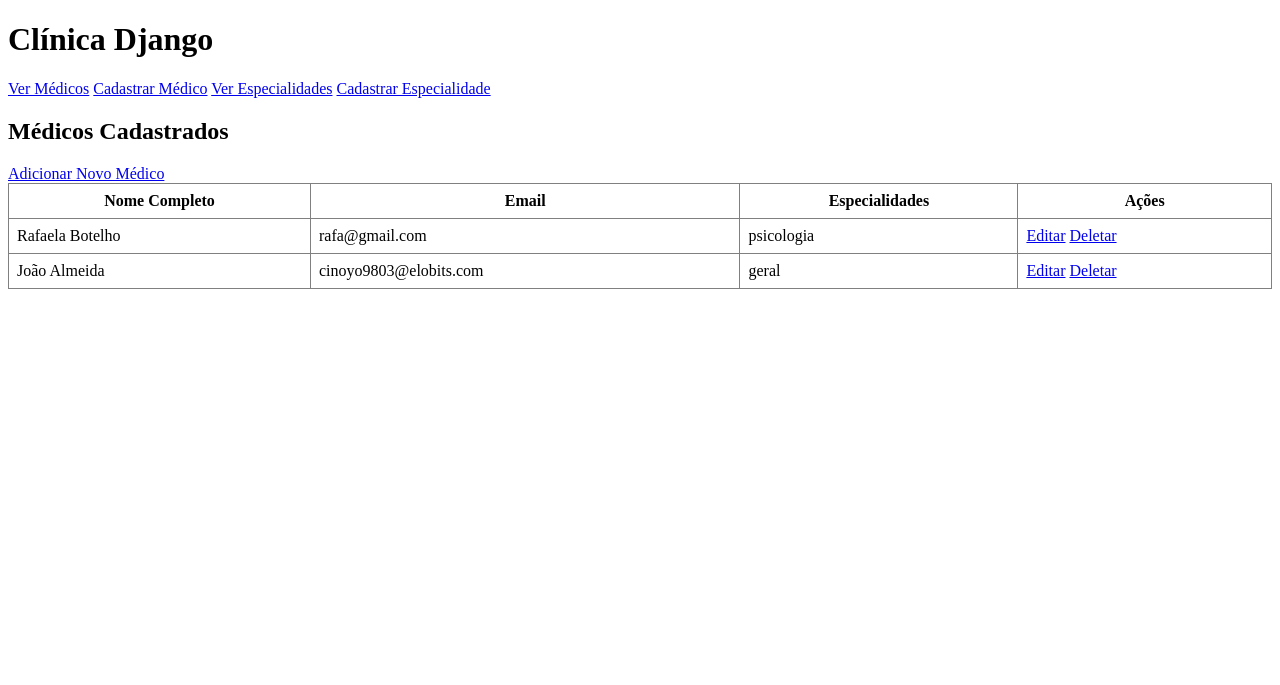
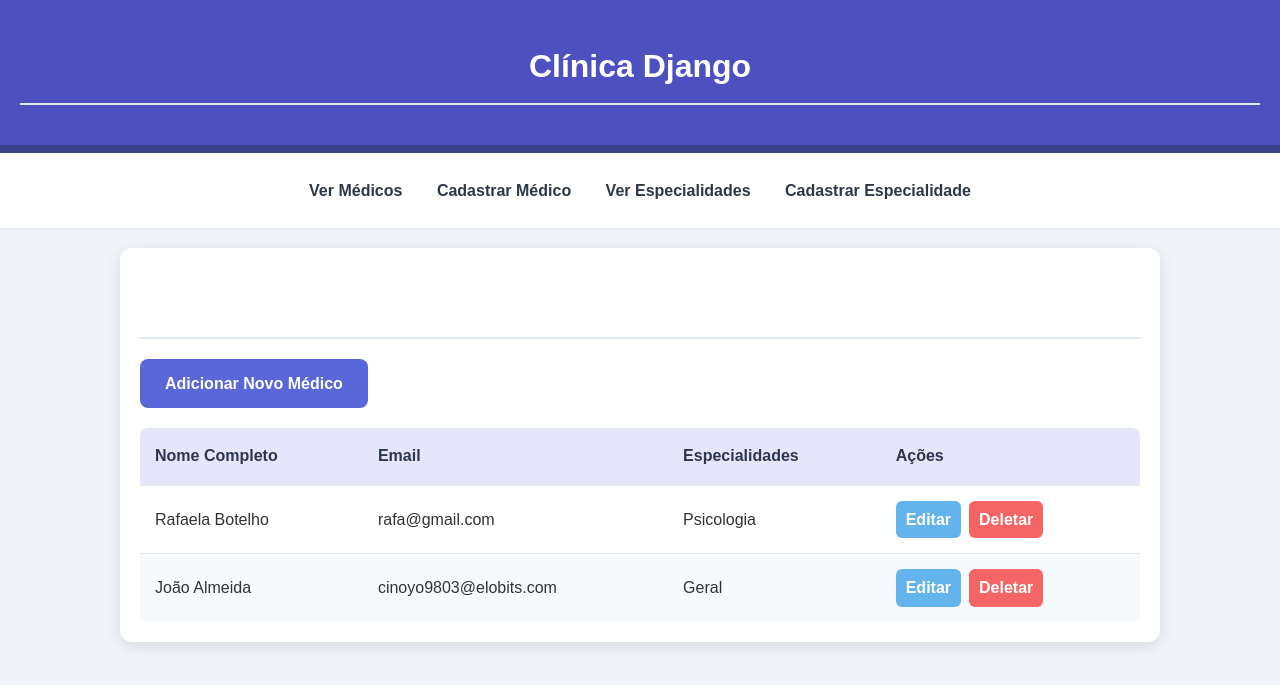
Before and after one commit to brubsb/exercicio_django, a Django app: page /medicos/ in a window 1280 px wide. Shown: the top 685 px of the page. Run offline with Django 5.2, Linux system fonts and the light colour scheme; data comes from the database, SQL or seed files in the repository; both versions use the stored data as it was after the commit.

Commit message:
adicionando css

```diff
--- /dev/null
+++ b/medico/static/css/style.css
@@ -0,0 +1,224 @@
+/* Estilos gerais */
+body {
+    font-family: 'Arial', sans-serif;
+    background-color: #f0f4f8; /* Fundo cinza claro */
+    color: #333;
+    line-height: 1.6;
+    margin: 0;
+    padding: 0;
+}
+
+.container {
+    max-width: 1000px;
+    margin: 20px auto;
+    padding: 20px;
+    background-color: #ffffff;
+    border-radius: 12px;
+    box-shadow: 0 4px 15px rgba(0, 0, 0, 0.1);
+}
+
+h1, h2 {
+    color: #ffffff; /* Título em cinza escuro */
+    border-bottom: 2px solid #e2e8f0;
+    padding-bottom: 10px;
+    margin-bottom: 20px;
+}
+
+a {
+    color: #5a67d8; /* Azul suave para links */
+    text-decoration: none;
+    transition: color 0.3s ease;
+}
+
+a:hover {
+    color: #434190;
+}
+
+/* Header e Navegação */
+header {
+    background-color: #4c51bf; /* Azul escuro no cabeçalho */
+    color: #ffffff;
+    padding: 20px;
+    text-align: center;
+    border-bottom: 8px solid #3c418c;
+}
+
+nav {
+    background-color: #ffffff;
+    text-align: center;
+    padding: 15px;
+    box-shadow: 0 2px 5px rgba(0, 0, 0, 0.05);
+}
+
+nav a {
+    display: inline-block;
+    padding: 10px 15px;
+    font-weight: bold;
+    color: #2d3748;
+    border-radius: 8px;
+    transition: background-color 0.3s ease;
+}
+
+nav a:hover {
+    background-color: #e2e8f0;
+    color: #2d3748;
+}
+
+/* Formulários */
+form {
+    background-color: #f7fafc; /* Fundo do formulário cinza muito claro */
+    padding: 25px;
+    border-radius: 10px;
+    box-shadow: inset 0 1px 3px rgba(0, 0, 0, 0.05);
+}
+
+.form-group {
+    margin-bottom: 20px;
+}
+
+label {
+    display: block;
+    margin-bottom: 8px;
+    font-weight: bold;
+    color: #4a5568;
+}
+
+input[type="text"],
+input[type="email"],
+select {
+    width: 100%;
+    padding: 12px;
+    border: 1px solid #cbd5e0;
+    border-radius: 8px;
+    box-sizing: border-box;
+    font-size: 16px;
+    transition: border-color 0.3s ease, box-shadow 0.3s ease;
+}
+
+input[type="text"]:focus,
+input[type="email"]:focus,
+select:focus {
+    outline: none;
+    border-color: #667eea;
+    box-shadow: 0 0 0 3px rgba(102, 110, 234, 0.2);
+}
+
+/* Botões */
+button[type="submit"],
+.btn {
+    display: inline-block;
+    padding: 12px 25px;
+    font-size: 16px;
+    font-weight: bold;
+    color: #ffffff;
+    background-color: #5a67d8; /* Azul do botão principal */
+    border: none;
+    border-radius: 8px;
+    cursor: pointer;
+    transition: background-color 0.3s ease, transform 0.2s ease, box-shadow 0.3s ease;
+    text-align: center;
+}
+
+button[type="submit"]:hover,
+.btn:hover {
+    background-color: #434190; /* Roxo mais escuro ao passar o mouse */
+    transform: translateY(-2px);
+    box-shadow: 0 4px 10px rgba(0, 0, 0, 0.15);
+}
+
+.btn-secondary {
+    background-color: #e2e8f0;
+    color: #4a5568;
+    border: 1px solid #cbd5e0;
+}
+
+.btn-secondary:hover {
+    background-color: #cbd5e0;
+    color: #4a5568;
+}
+
+/* Tabelas */
+.table-container {
+    overflow-x: auto;
+}
+
+table {
+    width: 100%;
+    border-collapse: collapse;
+    margin-top: 20px;
+    box-shadow: 0 4px 8px rgba(0, 0, 0, 0.05);
+    background-color: #ffffff;
+    border-radius: 8px;
+    overflow: hidden;
+}
+
+table thead {
+    background-color: #e6e6fa; /* Lavanda suave para o cabeçalho da tabela */
+    color: #2d3748;
+    border-bottom: 2px solid #e2e8f0; /* Adiciona uma borda mais forte para separar o cabeçalho */
+}
+
+table th,
+table td {
+    padding: 15px;
+    text-align: left;
+    /* Removido o border-bottom individual das células */
+}
+
+/* Adiciona um fundo listrado para separar visualmente as linhas */
+table tbody tr {
+    border-bottom: 1px solid #e2e8f0; /* Adiciona a borda à linha inteira */
+}
+
+table tbody tr:nth-child(even) {
+    background-color: #f7fafc; /* Fundo cinza muito claro para linhas pares */
+}
+
+table tbody tr:last-child {
+    border-bottom: none; /* Remove a borda da última linha */
+}
+
+table tbody tr:hover {
+    background-color: #e2e8f0; /* Fundo mais escuro ao passar o mouse */
+}
+
+.no-data-row {
+    text-align: center;
+    font-style: italic;
+    color: #718096;
+}
+
+.table-actions {
+    display: flex; /* Permite o uso de flexbox */
+    flex-direction: row; /* Alinha os itens na mesma linha */
+    align-items: center; /* Alinha os itens verticalmente no centro */
+    gap: 8px; /* Adiciona um pequeno espaço entre os botões */
+}
+
+.action-edit,
+.action-delete {
+    padding: 6px 10px; /* Reduz o preenchimento para tornar os botões menores */
+    border-radius: 6px;
+    font-weight: bold;
+    /* Removido o 'width: 100%' para que os botões não ocupem toda a largura */
+    box-sizing: border-box;
+    text-align: center;
+}
+
+.action-edit {
+    background-color: #63b3ed; /* Azul claro para 'Editar' */
+    color: #ffffff;
+}
+
+.action-edit:hover {
+    background-color: #4299e1;
+}
+
+.action-delete {
+    background-color: #f56565; /* Vermelho suave para 'Deletar' */
+    color: #ffffff;
+}
+
+.action-delete:hover {
+    background-color: #e53e3e;
+}
--- a/medico/templates/medico/base.html
+++ b/medico/templates/medico/base.html
@@ -1,22 +1,26 @@
+{% load static %}
 <!DOCTYPE html>
 <html lang="pt-br">
 <head>
     <meta charset="UTF-8">
+    <meta name="viewport" content="width=device-width, initial-scale=1.0">
     <title>Gestão da Clínica</title>
+    <link rel="stylesheet" href="{% static 'css/style.css' %}">
 </head>
 <body>
     <header>
         <h1>Clínica Django</h1>
     </header>
     <nav>
-        <!-- Estes links agora vão funcionar! -->
         <a href="{% url 'lista_medicos' %}">Ver Médicos</a>
         <a href="{% url 'cadastrar_medico' %}">Cadastrar Médico</a>
         <a href="{% url 'lista_especialidades' %}">Ver Especialidades</a>
         <a href="{% url 'cadastrar_especialidade' %}">Cadastrar Especialidade</a>
     </nav>
     <main>
-        {% block content %}{% endblock %}
+        <div class="container">
+            {% block content %}{% endblock %}
+        </div>
     </main>
 </body>
 </html>
--- a/medico/templates/medico/lista_medicos.html
+++ b/medico/templates/medico/lista_medicos.html
@@ -1,42 +1,41 @@
 {% extends 'medico/base.html' %}
+{% load static %}
 
 {% block content %}
     <h2>Médicos Cadastrados</h2>
-    <a href="{% url 'cadastrar_medico' %}">Adicionar Novo Médico</a>
+    <a href="{% url 'cadastrar_medico' %}" class="btn">Adicionar Novo Médico</a>
 
-
-
-    <table border="1" style="width:100%; border-collapse: collapse;">
+    <div class="table-container">
+        <table>
             <thead>
                 <tr>
-                <th style="padding: 8px;">Nome Completo</th>
-                <th style="padding: 8px;">Email</th>
-                <th style="padding: 8px;">Especialidades</th>
-                <th style="padding: 8px;">Ações</th>
+                    <th>Nome Completo</th>
+                    <th>Email</th>
+                    <th>Especialidades</th>
+                    <th>Ações</th>
                 </tr>
             </thead>
             <tbody>
                 {% for medico in medicos %}
                 <tr>
-                <td style="padding: 8px;">{{ medico.nome }} {{ medico.sobrenome }}</td>
-                <td style="padding: 8px;">{{ medico.email }}</td>
-                <td style="padding: 8px;">
+                    <td data-label="Nome Completo">{{ medico.nome }} {{ medico.sobrenome }}</td>
+                    <td data-label="Email">{{ medico.email }}</td>
+                    <td data-label="Especialidades">
                         {% for esp in medico.nome_especialidade.all %}
-                        {{ esp.nome_especialidade }}{% if not forloop.last %}, {% endif %}
+                            {{ esp.nome_especialidade|capfirst }}{% if not forloop.last %}, {% endif %}
                         {% endfor %}
                     </td>
-                <td style="padding: 8px;">
-                   <!-- ... dentro do loop for ... -->
-                    <a href="{% url 'editar_medico' medico.id %}">Editar</a>
-                    <a href="{% url 'deletar_medico' medico.id %}">Deletar</a>
-
+                    <td data-label="Ações" class="table-actions">
+                        <a href="{% url 'editar_medico' medico.id %}" class="action-edit">Editar</a>
+                        <a href="{% url 'deletar_medico' medico.id %}" class="action-delete">Deletar</a>
                     </td>
                 </tr>
                 {% empty %}
                 <tr>
-                <td colspan="4" style="text-align: center; padding: 8px;">Nenhum médico cadastrado.</td>
+                    <td colspan="4" class="no-data-row">Nenhum médico cadastrado.</td>
                 </tr>
                 {% endfor %}
             </tbody>
         </table>
+    </div>
 {% endblock %}
--- a/medico/views.py
+++ b/medico/views.py
@@ -3,17 +3,17 @@ from django.shortcuts import render, redirect
 from .models import Medico, Especialidade
 
 def lista_especialidades(request):
-    """Busca e exibe todas as especialidades cadastradas."""
+    #Busca e exibe todas as especialidades cadastradas.
     contexto = {'especialidades': Especialidade.objects.all()}
     return render(request, 'medico/lista_especialidades.html', context=contexto)
 
 def lista_medicos(request):
-    """Busca e exibe todos os médicos cadastrados."""
+    #Busca e exibe todos os médicos cadastrados.
     contexto = {'medicos': Medico.objects.all()}
     return render(request, 'medico/lista_medicos.html', context=contexto)
 
 def cadastro_especialidade(request):
-    """Exibe o formulário (GET) e salva os dados (POST)."""
+    #Exibe o formulário (GET) e salva os dados (POST).
     if request.method == 'POST':
         nome_digitado = request.POST.get('nome_especialidade')
         if nome_digitado:
@@ -23,7 +23,7 @@ def cadastro_especialidade(request):
     return render(request, 'medico/cadastro_especialidade.html')
 
 def cadastro_medico(request):
-    """Exibe o formulário com as especialidades (GET) e salva os dados (POST)."""
+    #Exibe o formulário com as especialidades (GET) e salva os dados (POST).
     if request.method == 'POST':
         nome = request.POST.get('nome')
         sobrenome = request.POST.get('sobrenome')
@@ -39,7 +39,7 @@ def cadastro_medico(request):
     return render(request, 'medico/cadastro_medico.html', context=contexto)
 
 def deletar_especialidade(request, id_especialidade):
-    """Encontra uma especialidade pelo seu ID e a deleta."""
+    #Encontra uma especialidade pelo seu ID e a deleta.
     # Busca a especialidade específica que queremos deletar
     especialidade_para_deletar = Especialidade.objects.get(id=id_especialidade)
     # Deleta o objeto do banco de dados
@@ -48,7 +48,7 @@ def deletar_especialidade(request, id_especialidade):
     return redirect('lista_especialidades')
 
 def deletar_medico(request, id_medico):
-    """Encontra um médico pelo seu ID e o deleta."""
+    #Encontra um médico pelo seu ID e o deleta.
     # Busca o médico específico
     medico_para_deletar = Medico.objects.get(id=id_medico)
     # Deleta o objeto
@@ -57,9 +57,7 @@ def deletar_medico(request, id_medico):
     return redirect('lista_medicos')
 
 def editar_especialidade(request, id_especialidade):
-    """
-    Busca uma especialidade existente para edição (GET) e salva as alterações (POST).
-    """
+    #Busca uma especialidade existente para edição (GET) e salva as alterações (POST).
     # 1. Busca no banco a instância específica da especialidade que queremos editar.
     especialidade_para_editar = Especialidade.objects.get(id=id_especialidade)
 
@@ -79,9 +77,7 @@ def editar_especialidade(request, id_especialidade):
 
 
 def editar_medico(request, id_medico):
-    """
-    Busca um médico existente para edição (GET) e salva as alterações (POST).
-    """
+    #Busca um médico existente para edição (GET) e salva as alterações (POST).
     # 1. Busca a instância específica do médico.
     medico_para_editar = Medico.objects.get(id=id_medico)
 
```
Also changed, not shown: medico/templates/medico/cadastro_especialidade.html (+5 -2 lines), medico/templates/medico/cadastro_medico.html (+12 -14 lines), medico/templates/medico/editar_especialidade.html (+6 -5 lines), medico/templates/medico/editar_medico.html (+12 -16 lines), medico/templates/medico/lista_especialidades.html (+12 -13 lines), medico/urls.py (+0 -31 lines), db.sqlite3. Lines whose indentation alone changed are shown as unchanged.
